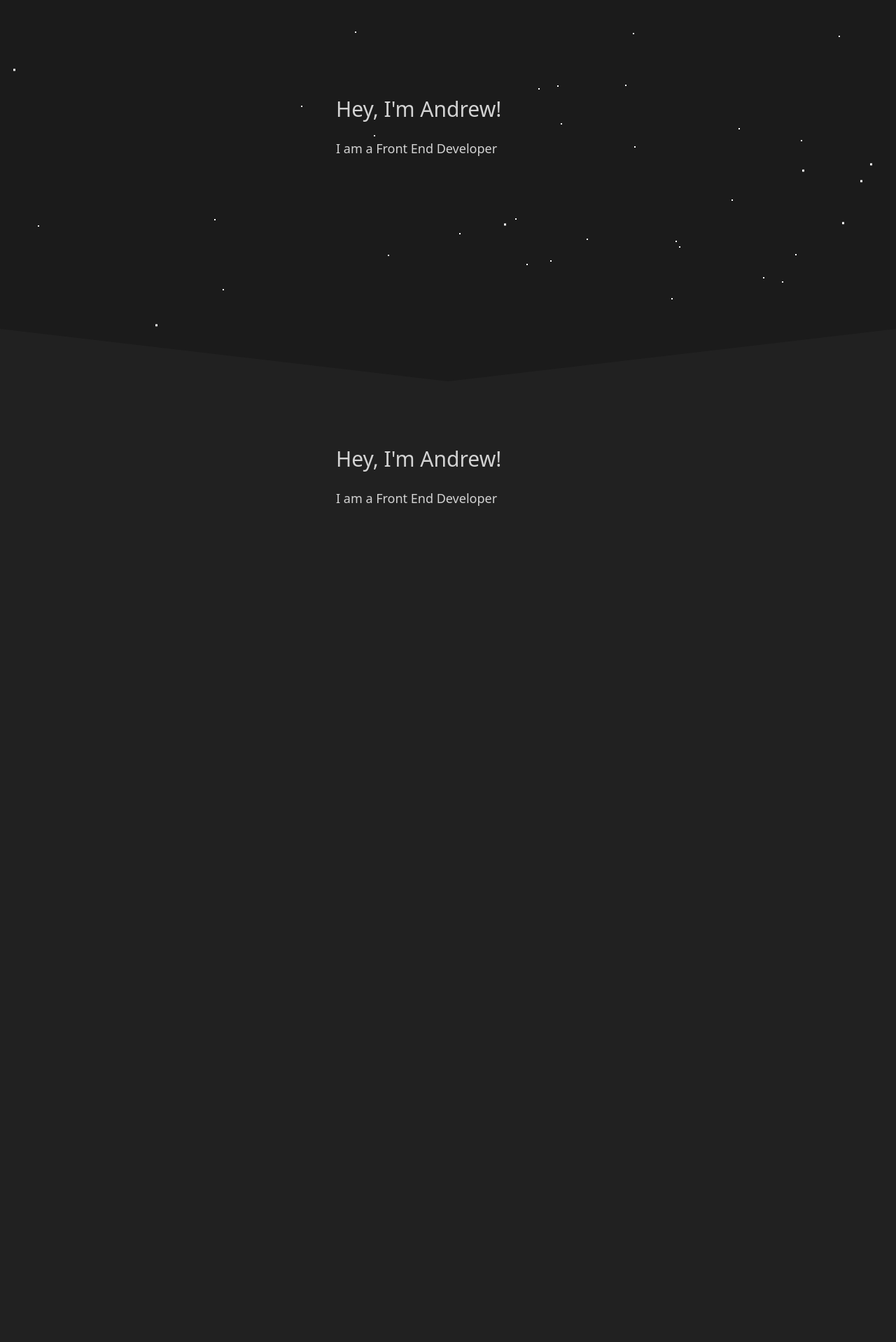
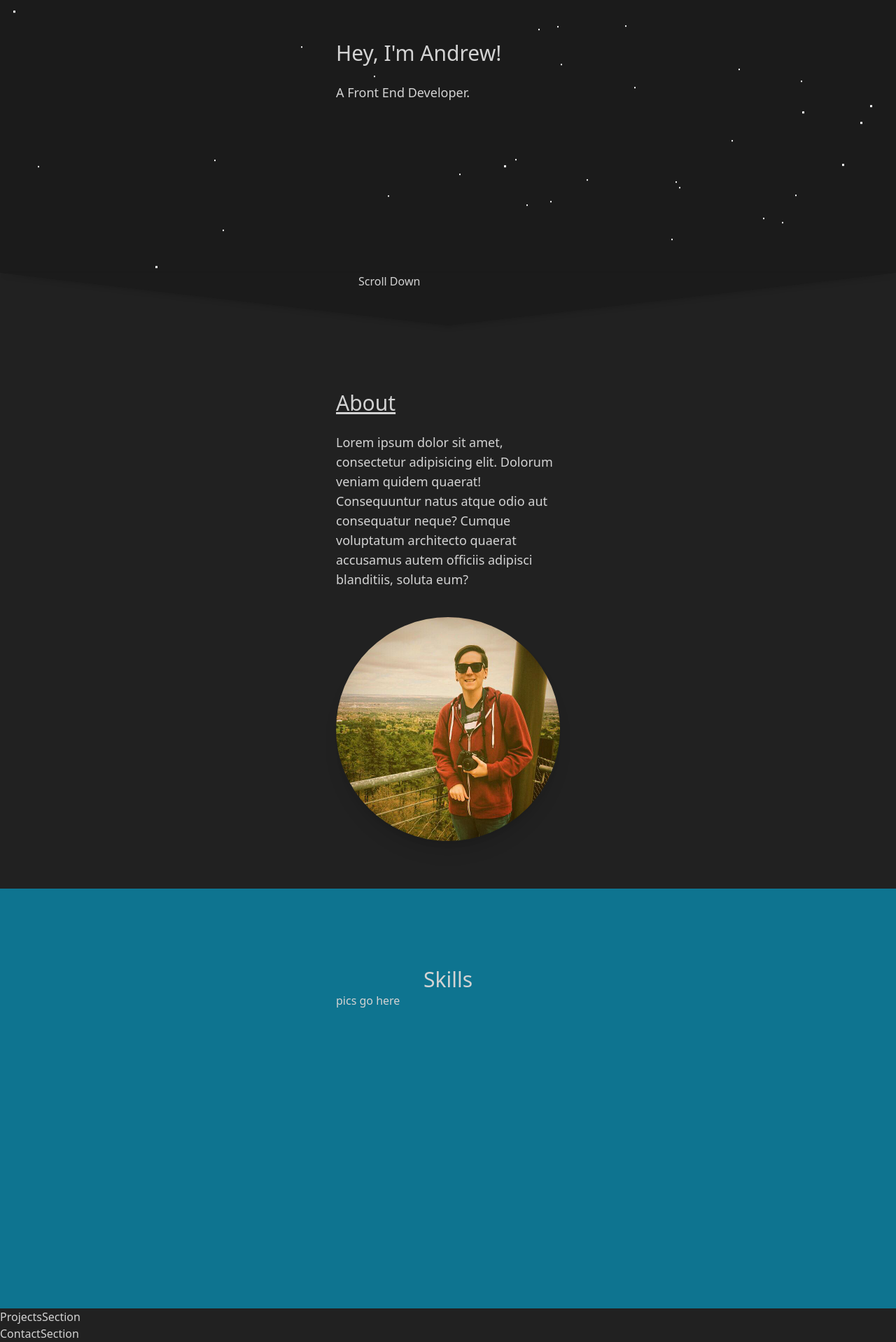
Before and after one commit to Andrew-Wand/portfolio-v1, a React (Vite) app: page / in a window 1280 px wide. Shown: the part 115-2033 px from the top of the page at 70% size. Before the commit the page ends 1085 px from the top, so only its background shows below. Built offline with nearby package versions, Linux system fonts and the light colour scheme.

Commit message:
added css for about section

```diff
--- a/src/App.jsx
+++ b/src/App.jsx
@@ -2,6 +2,9 @@ import MobileNav from "./components/MobileNav";
 import NavBar from "./components/NavBar";
 import WelcomeSection from "./components/WelcomeSection";
 import AboutSection from "./components/AboutSection";
+import SkillsSection from "./components/SkillsSection";
+import ProjectSection from "./components/ProjectsSection";
+import ContactSection from "./components/ContactSection";
 
 function App() {
   return (
@@ -10,8 +13,13 @@ function App() {
       <MobileNav />
 
       <WelcomeSection />
-      <div className="angle angle2"></div>
+      <div className="angle angle2 drop-shadow-md">
+        <div className="absolute z-10 left-[40%]">Scroll Down</div>
+      </div>
       <AboutSection />
+      <SkillsSection />
+      <ProjectSection />
+      <ContactSection />
     </div>
   );
 }
--- a/src/components/AboutSection.jsx
+++ b/src/components/AboutSection.jsx
@@ -1,10 +1,24 @@
+import PortfolioPic from "../assets/portfolio-pic.jpg";
+
 function AboutSection() {
   return (
-    <div className="h-[500px] bg-base-100 flex justify-center">
-      <div className=" h-[15rem] w-[20rem] mt-28">
-        <h1 className="text-3xl mt-14 text-left">Hey, I'm Andrew!</h1>
+    <div className="h-[800px] bg-base-100 flex justify-center">
+      <div className=" w-[20rem] mt-28">
+        <h2 className="text-3xl mt-14 text-left underline">About</h2>
         <br />
-        <p className="text-left text-lg">I am a Front End Developer</p>
+        <p className="text-left text-lg">
+          Lorem ipsum dolor sit amet, consectetur adipisicing elit. Dolorum
+          veniam quidem quaerat! Consequuntur natus atque odio aut consequatur
+          neque? Cumque voluptatum architecto quaerat accusamus autem officiis
+          adipisci blanditiis, soluta eum?
+        </p>
+        <figure>
+          <img
+            src={PortfolioPic}
+            alt="Picture of Andrew"
+            className="rounded-full mt-10 shadow-xl"
+          />
+        </figure>
       </div>
     </div>
   );
--- a/src/components/NavBar.jsx
+++ b/src/components/NavBar.jsx
@@ -3,7 +3,7 @@ import React from "react";
 function NavBar() {
   return (
     <div className="hidden lg:block">
-      <div className="navbar-wrapper navbar justify-end bg-base-200 h-20">
+      <div className="navbar-wrapper navbar justify-end bg-base-200 h-20 fixed ">
         <nav>
           <ul className="flex">
             <li className="mr-10">
--- a/src/components/SkillsSection.jsx
+++ b/src/components/SkillsSection.jsx
@@ -1,7 +1,12 @@
-import React from "react";
-
 function SkillsSection() {
-  return <div>SkillsSection</div>;
+  return (
+    <div className="h-[600px] bg-[#0e7490] flex justify-center mt-20">
+      <div className="w-[20rem] mt-14">
+        <h3 className="text-3xl mt-14  text-center">Skills</h3>
+        <p>pics go here</p>
+      </div>
+    </div>
+  );
 }
 
 export default SkillsSection;
--- a/src/components/WelcomeSection.jsx
+++ b/src/components/WelcomeSection.jsx
@@ -10,7 +10,7 @@ function WelcomeSection() {
         <div className=" h-[15rem] w-[20rem] mt-28">
           <h1 className="text-3xl mt-14 text-left">Hey, I'm Andrew!</h1>
           <br />
-          <p className="text-left text-lg">I am a Front End Developer</p>
+          <p className="text-left text-lg">A Front End Developer.</p>
         </div>
       </div>
     </section>
```
Also changed, not shown: src/assets/portfolio-pic.jpg (added).
